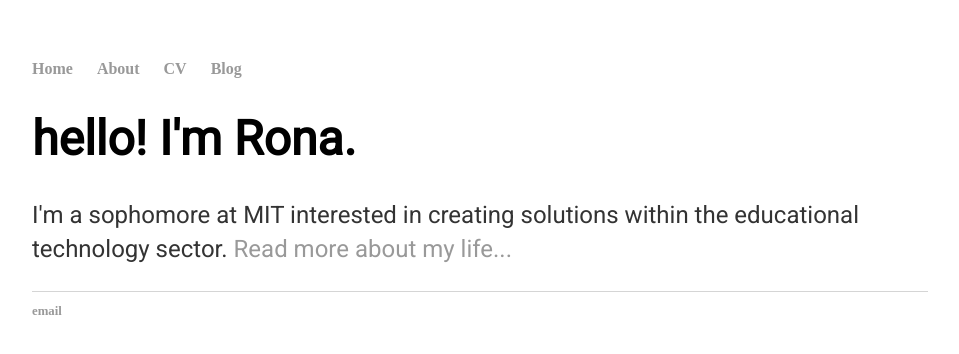
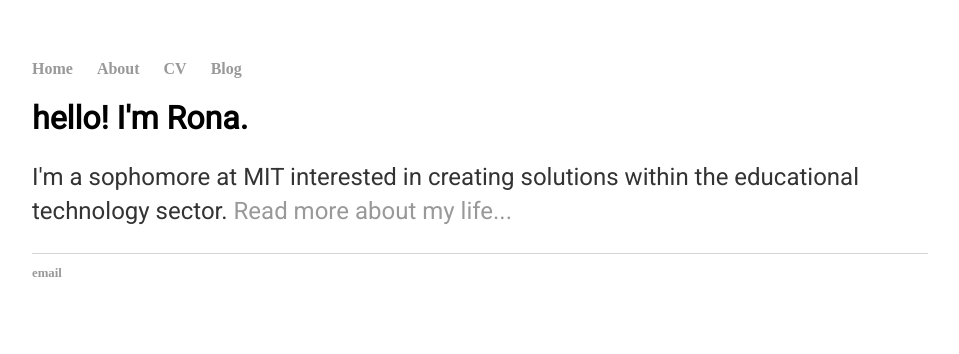
Before and after one commit to ronayw/ronayw.github.io, a Jekyll site: the page built from index.html, in a window 1280 px wide. Shown: the top 354 px of the page, without its empty margins (160-1119 px from the left). Built offline with Jekyll 4.4.1, drawn with Linux system fonts in a browser that asks for light colours; some web fonts are replaced.

Commit message:
Update main.css

```diff
--- a/css/main.css
+++ b/css/main.css
@@ -1,8 +1,8 @@
-@font-face {
+/* @font-face {
   font-family: 'BeatrixAntiqua';
   src: url('BeatrixAntiqua-Thin Trial.ttf');
   font-weight: normal;
- }
+ } */
 
 body {
     margin: 60px auto;
@@ -26,12 +26,12 @@ a:hover {
     text-decoration: underline;
 }
 
-h1, h2, h3, h4 { font-family: 'BeatrixAntiqua', 'Sans-Serif'; }
+/*h1, h2, h3, h4 { font-family: 'BeatrixAntiqua', 'Sans-Serif'; }
 h1 { font-size: 3em;  }
 h2 { font-size: 2.7em; }
 h3 { font-size: 2.3em; }
 h4 { font-size: 1.9em; }
-
+*/
 p {
     font-size: 1.5em;
     line-height: 1.4em;
```
